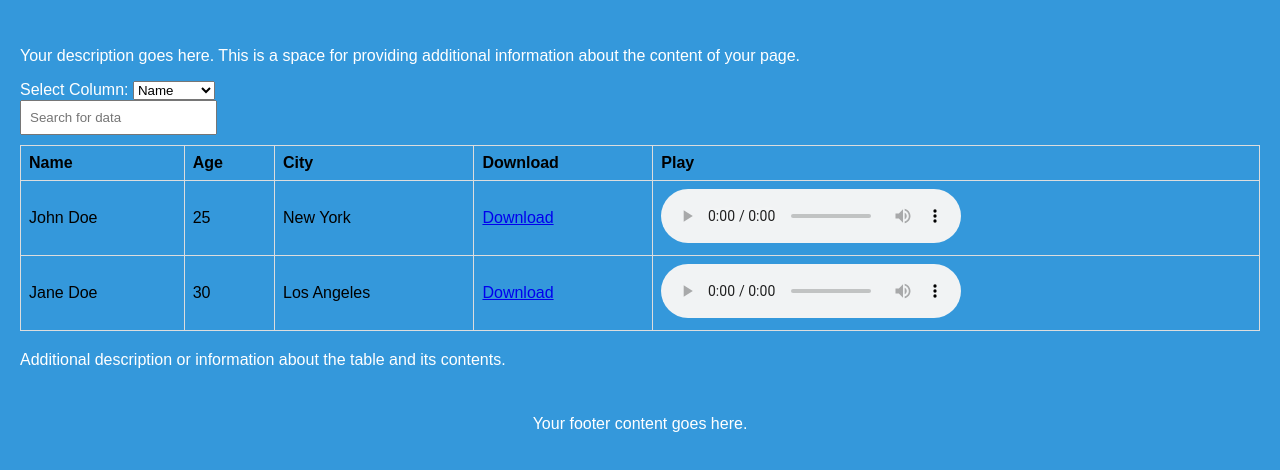
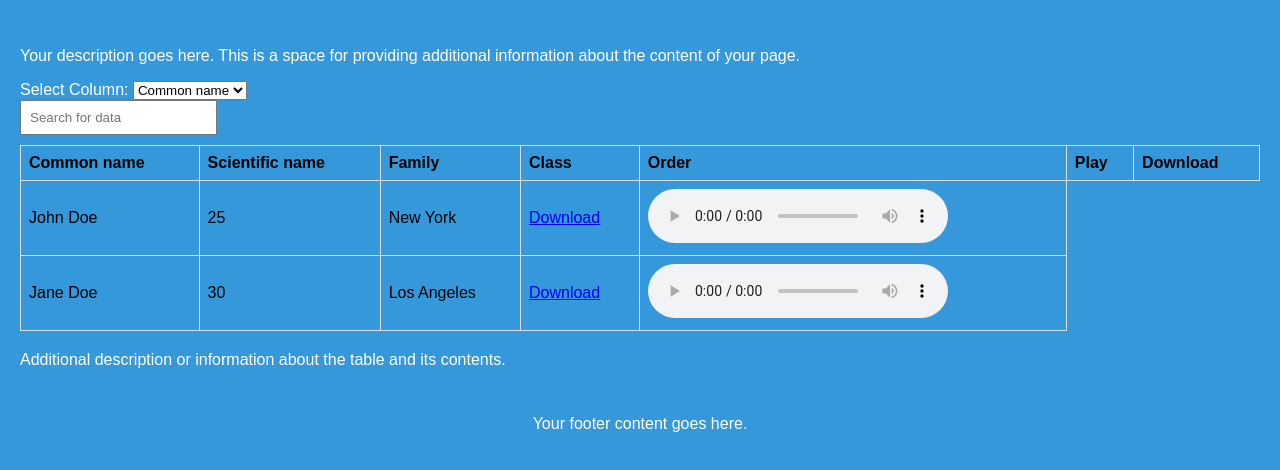
Before and after one commit to AfricanBioacousticsCommunity/ABC-Scientific-Collection-of-Sounds, a plain HTML site: page index.html in a window 1280 px wide. Shown: the part 88-558 px from the top of the page. Drawn offline with Linux system fonts and the light colour scheme.

Commit message:
Update index.html
Signed-off-by: African Bioacoustics Community <151009208+AfricanBioacousticsCommunity@users.noreply.github.com>

```diff
--- a/index.html
+++ b/index.html
@@ -3,7 +3,7 @@
 <head>
     <meta charset="UTF-8">
     <meta name="viewport" content="width=device-width, initial-scale=1.0">
-    <title>Your Page Title</title>
+    <title>ABC Scientific Sound Collection</title>
     <style>
         body {
             background-color: #3498db; /* Blue background color */
@@ -69,11 +69,11 @@
 
         <label for="columnSelect">Select Column:</label>
         <select id="columnSelect">
-            <option value="0">Name</option>
-            <option value="1">Age</option>
-            <option value="2">City</option>
-            <option value="3">Download</option>
-            <option value="4">Play</option>
+            <option value="0">Common name</option>
+            <option value="1">Scientific name</option>
+            <option value="2">Family</option>
+            <option value="3">Class</option>
+            <option value="4">Order</option>
         </select>
 
         <br>
@@ -83,11 +83,13 @@
         <table id="dataTable">
             <thead>
                 <tr>
-                    <th>Name</th>
-                    <th>Age</th>
-                    <th>City</th>
+                    <th>Common name</th>
+                    <th>Scientific name</th>
+                    <th>Family</th>
+                    <th>Class</th>
+                    <th>Order</th>
+                    <th>Play</th>
                     <th>Download</th>
-                    <th>Play</th>
                 </tr>
             </thead>
             <tbody>
```
